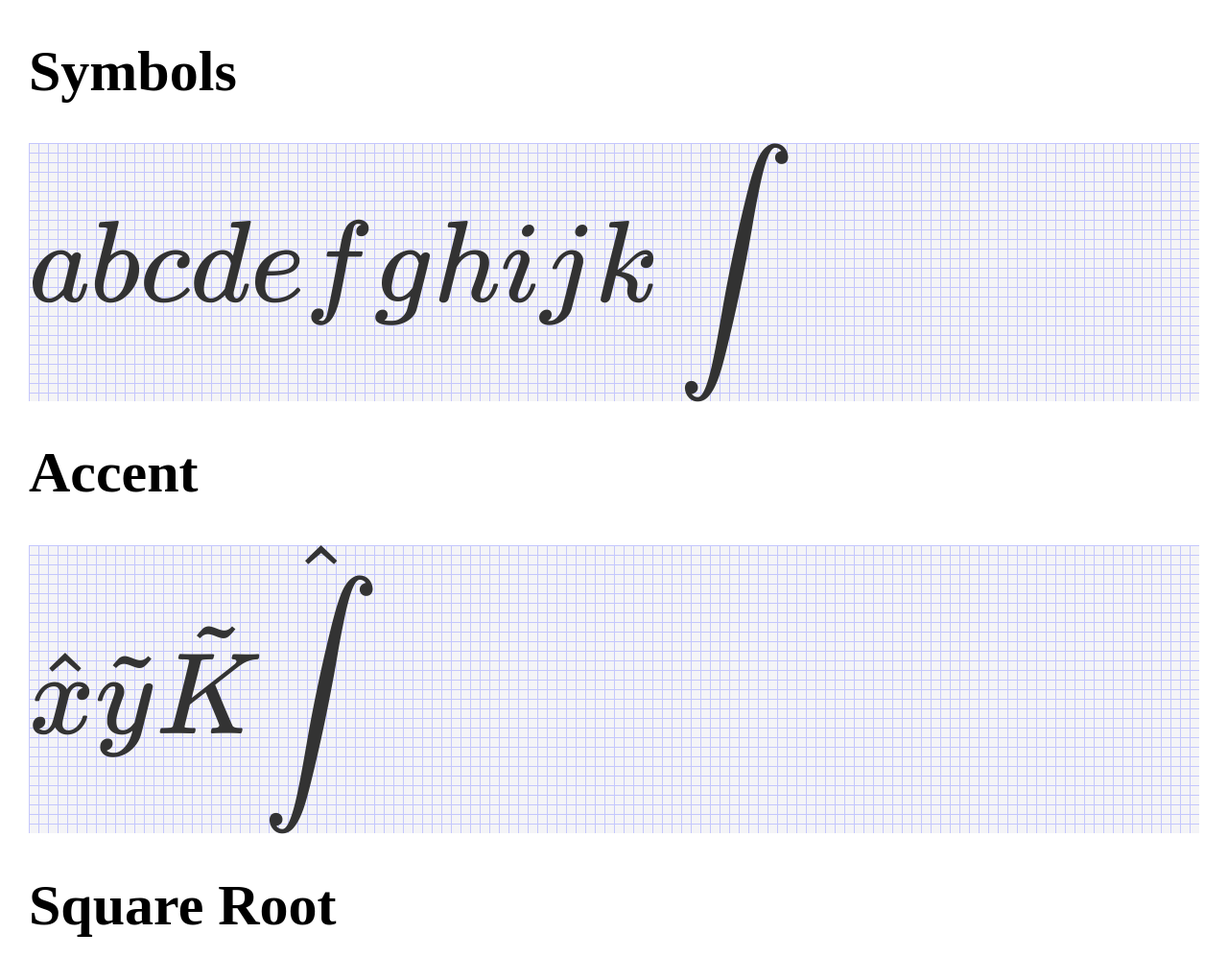
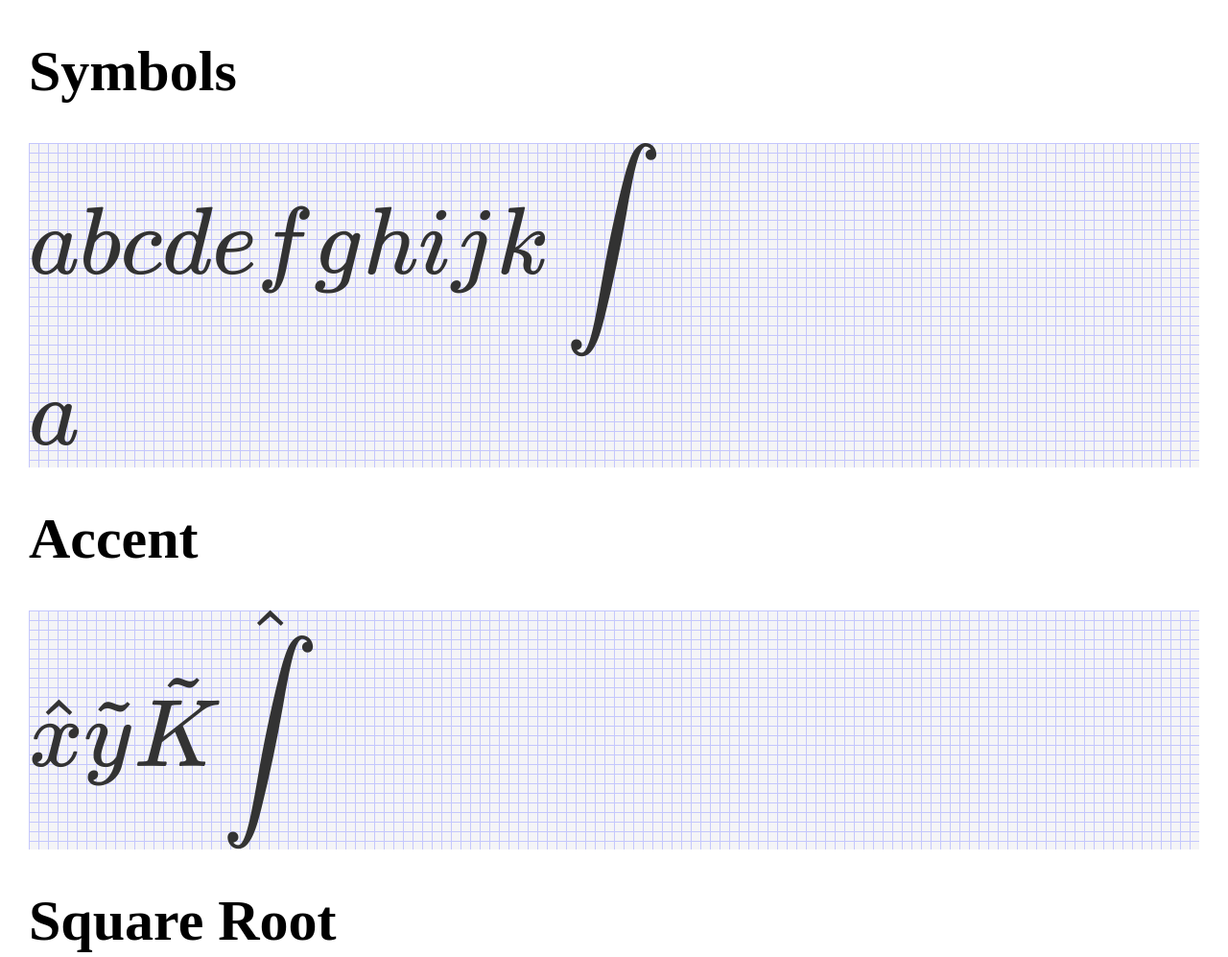
Before and after one commit to CKiumi/euler-tex, a website built with Vite: page index.html in a window 1280 px wide. Shown: the top 997 px of the page at 96% size. Built offline with nearby package versions, Linux system fonts and the light colour scheme.

Commit message:
add charAtom

```diff
--- /dev/null
+++ b/css/eulertex.css
@@ -0,0 +1,3 @@
+.box {
+  display: inline-block;
+}
--- a/font/build.ts
+++ b/font/build.ts
@@ -23,7 +23,7 @@ const main = async () => {
     type += `|"${fontName}"`;
     css += `@font-face {
       font-family: "${fontName}";
-      src: url("/font/${fontName}.woff2") format("woff2");
+      src: url("/font/woff/${fontName}.woff2") format("woff2");
     }\n
     .${fontName.toLowerCase()} {
       font-family: "${fontName}";
--- a/font/css/font.css
+++ b/font/css/font.css
@@ -1,6 +1,6 @@
 @font-face {
   font-family: "AMS-R";
-  src: url("/font/AMS-R.woff2") format("woff2");
+  src: url("/font/woff/AMS-R.woff2") format("woff2");
 }
 
 .ams-r {
@@ -9,7 +9,7 @@
 
 @font-face {
   font-family: "Cal-B";
-  src: url("/font/Cal-B.woff2") format("woff2");
+  src: url("/font/woff/Cal-B.woff2") format("woff2");
 }
 
 .cal-b {
@@ -18,7 +18,7 @@
 
 @font-face {
   font-family: "Cal-R";
-  src: url("/font/Cal-R.woff2") format("woff2");
+  src: url("/font/woff/Cal-R.woff2") format("woff2");
 }
 
 .cal-r {
@@ -27,7 +27,7 @@
 
 @font-face {
   font-family: "Frak-B";
-  src: url("/font/Frak-B.woff2") format("woff2");
+  src: url("/font/woff/Frak-B.woff2") format("woff2");
 }
 
 .frak-b {
@@ -36,7 +36,7 @@
 
 @font-face {
   font-family: "Frak-R";
-  src: url("/font/Frak-R.woff2") format("woff2");
+  src: url("/font/woff/Frak-R.woff2") format("woff2");
 }
 
 .frak-r {
@@ -45,7 +45,7 @@
 
 @font-face {
   font-family: "Main-B";
-  src: url("/font/Main-B.woff2") format("woff2");
+  src: url("/font/woff/Main-B.woff2") format("woff2");
 }
 
 .main-b {
@@ -54,7 +54,7 @@
 
 @font-face {
   font-family: "Main-BI";
-  src: url("/font/Main-BI.woff2") format("woff2");
+  src: url("/font/woff/Main-BI.woff2") format("woff2");
 }
 
 .main-bi {
@@ -63,7 +63,7 @@
 
 @font-face {
   font-family: "Main-I";
-  src: url("/font/Main-I.woff2") format("woff2");
+  src: url("/font/woff/Main-I.woff2") format("woff2");
 }
 
 .main-i {
@@ -72,7 +72,7 @@
 
 @font-face {
   font-family: "Main-R";
-  src: url("/font/Main-R.woff2") format("woff2");
+  src: url("/font/woff/Main-R.woff2") format("woff2");
 }
 
 .main-r {
@@ -81,7 +81,7 @@
 
 @font-face {
   font-family: "Math-BI";
-  src: url("/font/Math-BI.woff2") format("woff2");
+  src: url("/font/woff/Math-BI.woff2") format("woff2");
 }
 
 .math-bi {
@@ -90,7 +90,7 @@
 
 @font-face {
   font-family: "Math-I";
-  src: url("/font/Math-I.woff2") format("woff2");
+  src: url("/font/woff/Math-I.woff2") format("woff2");
 }
 
 .math-i {
@@ -99,7 +99,7 @@
 
 @font-face {
   font-family: "San-B";
-  src: url("/font/San-B.woff2") format("woff2");
+  src: url("/font/woff/San-B.woff2") format("woff2");
 }
 
 .san-b {
@@ -108,7 +108,7 @@
 
 @font-face {
   font-family: "San-I";
-  src: url("/font/San-I.woff2") format("woff2");
+  src: url("/font/woff/San-I.woff2") format("woff2");
 }
 
 .san-i {
@@ -117,7 +117,7 @@
 
 @font-face {
   font-family: "San-R";
-  src: url("/font/San-R.woff2") format("woff2");
+  src: url("/font/woff/San-R.woff2") format("woff2");
 }
 
 .san-r {
@@ -126,7 +126,7 @@
 
 @font-face {
   font-family: "Script-R";
-  src: url("/font/Script-R.woff2") format("woff2");
+  src: url("/font/woff/Script-R.woff2") format("woff2");
 }
 
 .script-r {
@@ -135,7 +135,7 @@
 
 @font-face {
   font-family: "Size1";
-  src: url("/font/Size1.woff2") format("woff2");
+  src: url("/font/woff/Size1.woff2") format("woff2");
 }
 
 .size1 {
@@ -144,7 +144,7 @@
 
 @font-face {
   font-family: "Size2";
-  src: url("/font/Size2.woff2") format("woff2");
+  src: url("/font/woff/Size2.woff2") format("woff2");
 }
 
 .size2 {
@@ -153,7 +153,7 @@
 
 @font-face {
   font-family: "Size3";
-  src: url("/font/Size3.woff2") format("woff2");
+  src: url("/font/woff/Size3.woff2") format("woff2");
 }
 
 .size3 {
@@ -162,7 +162,7 @@
 
 @font-face {
   font-family: "Size4";
-  src: url("/font/Size4.woff2") format("woff2");
+  src: url("/font/woff/Size4.woff2") format("woff2");
 }
 
 .size4 {
@@ -171,7 +171,7 @@
 
 @font-face {
   font-family: "Type-R";
-  src: url("/font/Type-R.woff2") format("woff2");
+  src: url("/font/woff/Type-R.woff2") format("woff2");
 }
 
 .type-r {
--- a/font/index.ts
+++ b/font/index.ts
@@ -1,6 +1,7 @@
 import { SIGMAS } from "./src/sigma";
-import { Font } from "./src/spec";
+import { Font, SPEC } from "./src/spec";
 import METRICS from "./src/data";
+export { SPEC };
 
 export type CharMetric = {
   depth: number;
--- a/index.css
+++ b/index.css
@@ -40,4 +40,5 @@ button:hover {
 
 .katex-display > .katex {
   text-align: left !important;
+  font-size: 1em !important;
 }
--- a/index.html
+++ b/index.html
@@ -5,6 +5,8 @@
   <meta charset="UTF-8" />
   <meta name="viewport" content="width=device-width, initial-scale=1.0" />
   <link rel="stylesheet" href="/index.css" />
+  <link rel="stylesheet" href="/font/css/font.css" />
+  <link rel="stylesheet" href="/css/eulertex.css" />
   <title>Vite App</title>
 </head>
 
--- a/index.ts
+++ b/index.ts
@@ -1,13 +1,15 @@
 import katex from "katex";
 import "katex/dist/katex.min.css";
+import { charAtom } from "./src/atom";
+import { buildCharBox } from "./src/builder";
 const main = () => {
-  render("Symbols", "abcdefghijk\\int");
+  render("Symbols", "abcdefghijk\\int", buildCharBox(charAtom("a", "Math-I")));
   render("Accent", "\\hat{x} \\tilde{y} \\tilde{K} \\hat{\\int}");
   render("Square Root", "\\sqrt{a} \\sqrt{K} \\sqrt{\\int} ");
   render("Left Right Parentheses", "\\left(x+y\\right) \\left(\\int+y\\right)");
   render("Superscript Subscript", "x^a f^G K_s s_f x_a^b \\sum_x^y \\int_x^y");
 };
-const render = (title: string, latex: string) => {
+const render = (title: string, latex: string, result?: HTMLElement) => {
   const main = document.getElementById("main");
   const h1 = document.createElement("h1");
   h1.innerText = title;
@@ -16,6 +18,9 @@ const render = (title: string, latex: string) => {
   line.id = title;
   main && main.append(h1, line);
   katex.render(latex, line, { displayMode: true });
+  if (result) {
+    line.append(result);
+  }
 };
 
 main();
--- a/playwright.config.ts
+++ b/playwright.config.ts
@@ -97,7 +97,7 @@ const config: PlaywrightTestConfig = {
   /* Run your local dev server before starting the tests */
   webServer: {
     command: "yarn dev",
-    port: 3000,
+    port: 3001,
   },
 };
 
--- /dev/null
+++ b/src/atom.ts
@@ -0,0 +1,20 @@
+import { getCharMetrics } from "/font";
+import { Font } from "/font/src/spec";
+
+export interface Box {
+  height: number;
+  depth: number;
+  width: number;
+}
+
+export interface CharAtom {
+  char: string;
+  font: Font;
+  italic: number;
+  box: Box;
+}
+
+export const charAtom = (char: string, font: Font): CharAtom => {
+  const { depth, height, italic, width } = getCharMetrics(char, font);
+  return { char, font, italic, box: { depth, height, width } };
+};
--- /dev/null
+++ b/src/builder.ts
@@ -0,0 +1,20 @@
+import { CharAtom } from "./atom";
+import { em } from "./util";
+import { SPEC } from "/font/src/spec";
+
+export const buildCharBox = ({
+  italic,
+  char,
+  font,
+  box,
+}: CharAtom): HTMLSpanElement => {
+  const span = document.createElement("span");
+  span.innerText = char;
+  span.classList.add("box", font.toLowerCase());
+  span.style.height = em(box.height + box.depth);
+  span.style.paddingRight = em(italic);
+  span.style.lineHeight = em(
+    (box.height + (SPEC[font].descent - SPEC[font].ascent) / 2) * 2
+  );
+  return span;
+};
--- /dev/null
+++ b/src/util.ts
@@ -0,0 +1 @@
+export const em = (n: number): string => n.toFixed(4) + "em";
```
Also changed, not shown: test/e2e/report/index.html (+1 -1 lines), test/unit/box.test.ts (+10 -3 lines), test/unit/util.test.ts (added, +7 -0 lines), test/e2e/main.spec.ts-snapshots/main-1-chromium-darwin.png, test/e2e/main.spec.ts-snapshots/main-1-firefox-darwin.png, test/e2e/main.spec.ts-snapshots/main-1-webkit-darwin.png, 2 other files.
